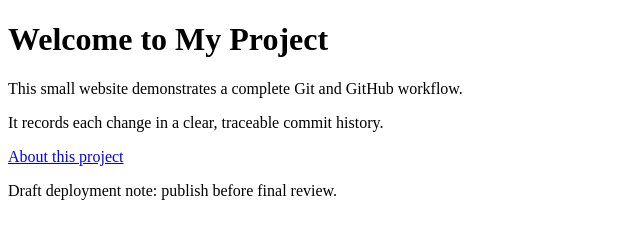
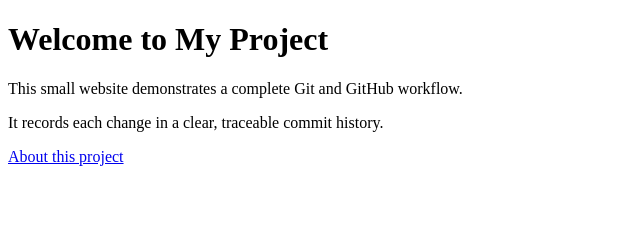
Before and after one commit to Shrivalkumar/software-assignment-2024eb02318, a plain HTML site: page index.html in a window 1280 px wide. Shown: the whole page, without its empty margins (0-640 px from the left). Drawn offline with Linux system fonts and the light colour scheme.

Commit message:
Revert "Add draft deployment note"
This reverts commit e193f2950b82a50ab00d4b1c00e261666373919b.

```diff
--- a/index.html
+++ b/index.html
@@ -14,8 +14,5 @@
     <p>It records each change in a clear, traceable commit history.</p>
     <a href="about.html">About this project</a>
   </main>
-  <footer>
-    <p>Draft deployment note: publish before final review.</p>
-  </footer>
 </body>
 </html>
```
